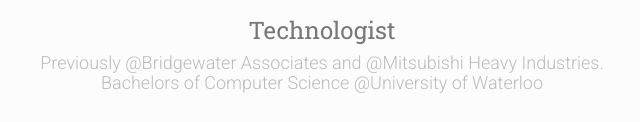
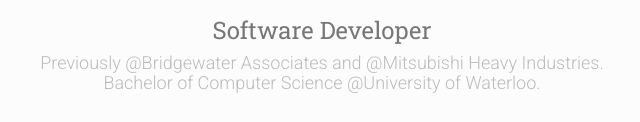
Before and after one commit to shahe101/shahe101.github.io, a plain HTML site: page index.html in a window 1280 px wide. Shown: the part 333-455 px from the top of the page, without its empty margins (318-958 px from the left). Drawn offline with nearby package versions, Linux system fonts and the light colour scheme.

Commit message:
rebuilding site Tue Oct  3 23:32:07 EDT 2017

```diff
--- a/index.html
+++ b/index.html
@@ -53,10 +53,10 @@
 
 <section id="info-pane" class="row text-center info">
 
-  <h3 class="intro">Technologist</h3>
+  <h3 class="intro">Software Developer</h3>
 
 
-  <h4 class="description">Previously @Bridgewater Associates and @Mitsubishi Heavy Industries. <br/> Bachelors of Computer Science @University of Waterloo</h4>
+  <h4 class="description">Previously @Bridgewater Associates and @Mitsubishi Heavy Industries.<br/>Bachelor of Computer Science @University of Waterloo.</h4>
 
 </section>
 
```
